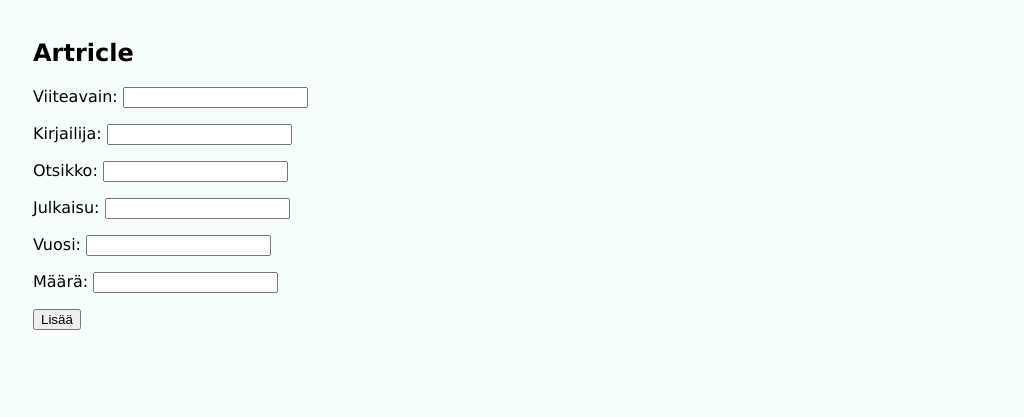
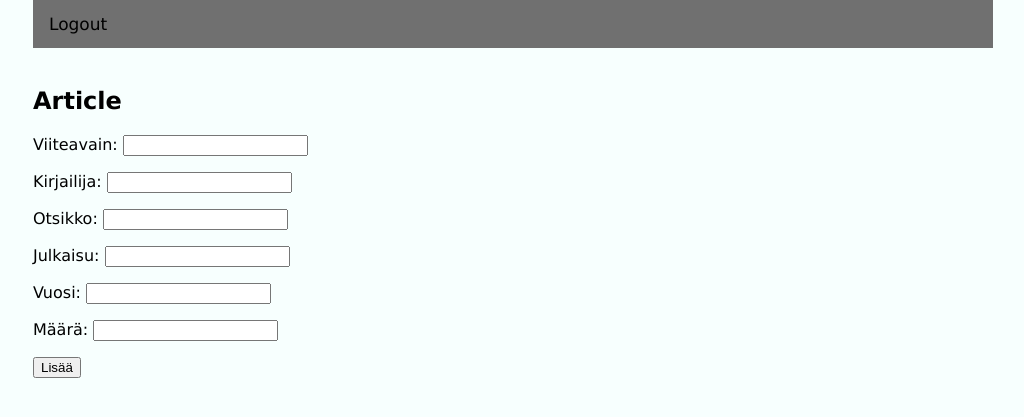
Before and after one commit to roosahut/ohtu-miniprojekti, a Flask app: template src/templates/article.html in a window 1280 px wide. Shown: the part 168-585 px from the top of the page, without its empty margins (127-1151 px from the left). Run offline with Flask 3, Linux system fonts and the light colour scheme; the template is opened without the code that fills it, so the values that code supplies are empty.

Commit message:
update templates

```diff
--- a/src/templates/article.html
+++ b/src/templates/article.html
@@ -1,8 +1,12 @@
 {% extends "layout.html" %}
 {% block content %}
 
+<div class="topnav">
+    <a href="/logout">Logout</a>
+</div>
+
 <br>
-<h2>Artricle</h2>
+<h2>Article</h2>
 
 <form action="/add_reference" method="post">
     <p>
--- a/src/templates/book.html
+++ b/src/templates/book.html
@@ -1,5 +1,9 @@
 {% extends "layout.html" %}
 {% block content %}
+
+<div class="topnav">
+    <a href="/logout">Logout</a>
+</div>
 
 <br>
 <h2>Book</h2>
--- a/src/templates/inproceedings.html
+++ b/src/templates/inproceedings.html
@@ -1,5 +1,9 @@
 {% extends "layout.html" %}
 {% block content %}
+
+<div class="topnav">
+    <a href="/logout">Logout</a>
+</div>
 
 <br>
 <h2>Inproceedings</h2>
--- a/src/templates/master.html
+++ b/src/templates/master.html
@@ -1,7 +1,11 @@
 {% extends "layout.html" %}
 {% block content %}
 
+<div class="topnav">
+    <a href="/logout">Logout</a>
+  </div>
 <br>
+
 <h2>Master thesis</h2>
 
 <form action="/add_reference" method="post">
```
Also changed, not shown: src/templates/index.html (+10 -9 lines).
